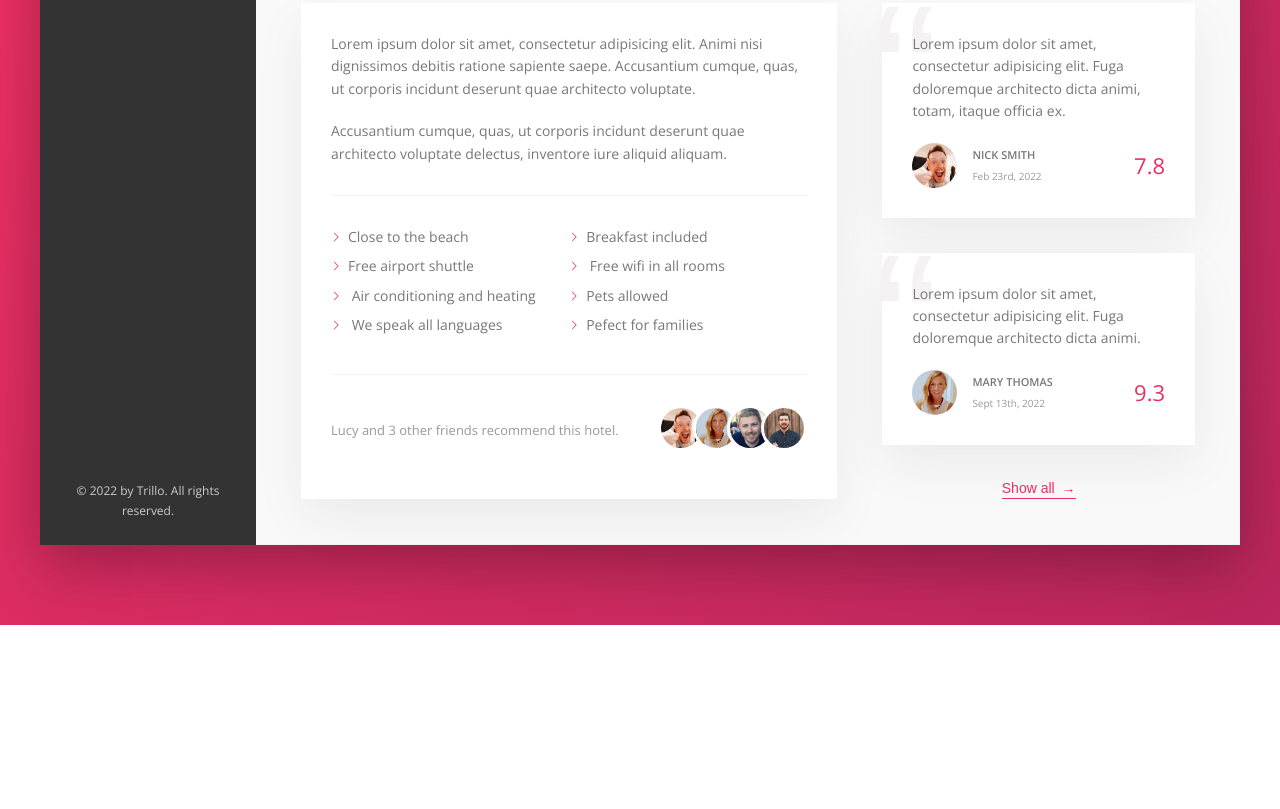
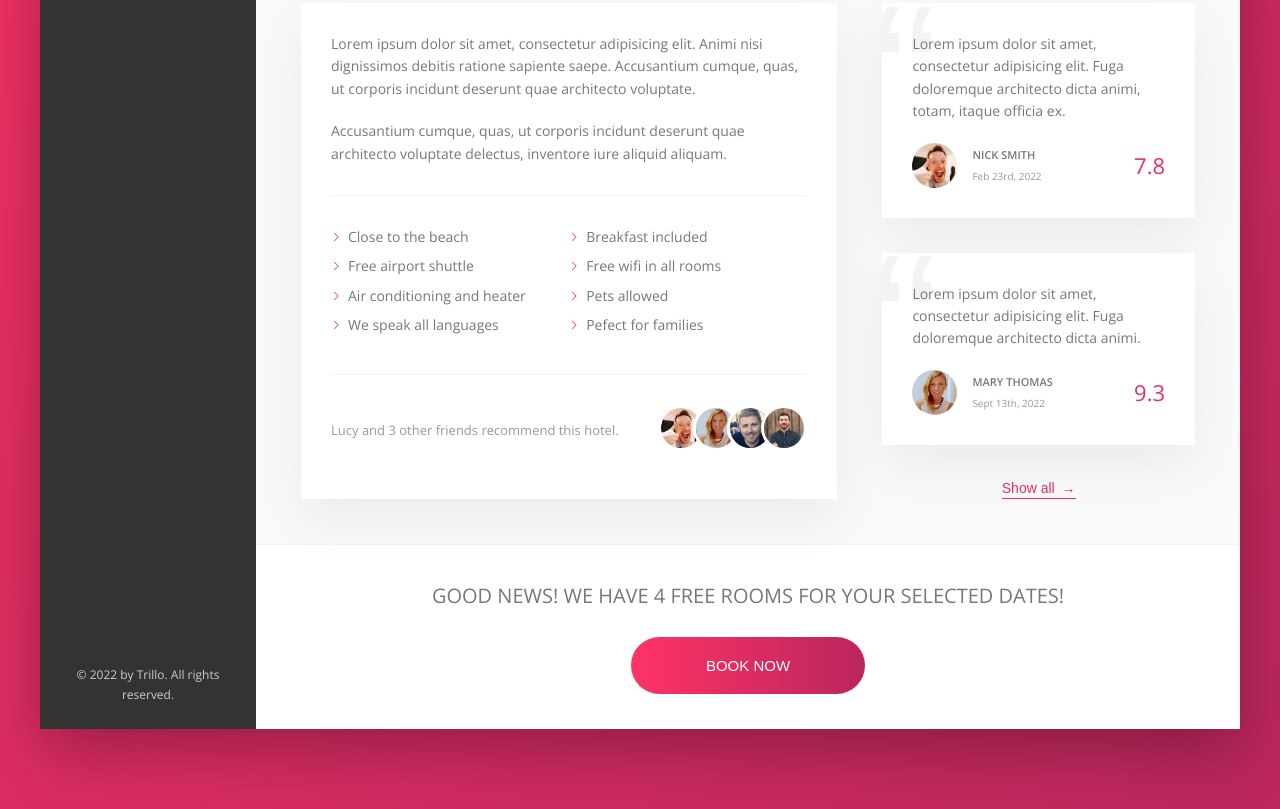
Before and after one commit to alisterhuysmans/trillo, a website: page index.html in a window 1280 px wide. Shown: the part 644-1453 px from the top of the page. Before the commit the page ends 1269 px from the top, so only its background shows below. Drawn offline with nearby package versions, Linux system fonts and the light colour scheme.

Commit message:
style .cta component

```diff
--- a/index.html
+++ b/index.html
@@ -196,16 +196,10 @@
                                 <li class="list__item">Close to the beach</li>
                                 <li class="list__item">Breakfast included</li>
                                 <li class="list__item">Free airport shuttle</li>
-                                <li class="list__item">
-                                    Free wifi in all rooms
-                                </li>
-                                <li class="list__item">
-                                    Air conditioning and heating
-                                </li>
+                                <li class="list__item">Free wifi in all rooms</li>
+                                <li class="list__item">Air conditioning and heater</li>
                                 <li class="list__item">Pets allowed</li>
-                                <li class="list__item">
-                                    We speak all languages
-                                </li>
+                                <li class="list__item">We speak all languages</li>
                                 <li class="list__item">Pefect for families</li>
                             </ul>
                             <div class="recommend">
@@ -291,6 +285,18 @@
                             </button>
                         </figure>
                     </div>
+                    <div class="cta">
+                        <h2 class="cta__book-now">
+                            Good news! We have 4 free rooms for your selected
+                            dates!
+                        </h2>
+                        <button class="btn">
+                            <span class="btn__visible">Book now</span>
+                            <spans class="btn__invisible"
+                                >Only 4 rooms left</spans
+                            >
+                        </button>
+                    </div>
                 </main>
             </div>
         </div>
--- a/sass/_components.scss
+++ b/sass/_components.scss
@@ -455,3 +455,77 @@
         z-index: 1;
     }
 }
+
+//////////////////////////////////////
+/// CALL TO ACTION
+
+.cta {
+    padding: 3.5rem 0;
+    text-align: center;
+
+    &__book-now {
+        font-size: 2rem;
+        font-weight: 300;
+        text-transform: uppercase;
+        margin-bottom: 2.5rem;
+    }
+}
+
+//////////////////////////////////////
+/// BUTTON
+
+.btn {
+    font-size: 1.5rem;
+    font-weight: 300;
+    text-transform: uppercase;
+    border-radius: 100px;
+    border: none;
+    background-image: linear-gradient(
+        to right,
+        var(--color-primary-light),
+        var(--color-primary-dark)
+    );
+    color: #fff;
+    position: relative;
+    overflow: hidden;
+    cursor: pointer;
+
+    & > * {
+        display: inline-block; // inline-block pour pouvoir utiliser du padding
+        height: 100%;
+        width: 100%;
+        transition: all 0.2s;
+    }
+
+    &__visible {
+        padding: 2rem 7.5rem;
+    }
+
+    &__invisible {
+        position: absolute;
+        padding: 2rem 0;
+        left: 0;
+        top: -100%;
+    }
+
+    &:hover {
+        background-image: linear-gradient(
+            to left,
+            var(--color-primary-light),
+            var(--color-primary-dark)
+        );
+    }
+
+    &:hover &__visible {
+        transform: translateY(100%);
+    }
+
+    &:hover &__invisible {
+        top: 0;
+    }
+
+    &:focus {
+        outline: none;
+        animation: pulsate 1s infinite;
+    }
+}
```
Also changed, not shown: css/style.css, 1 other file.
